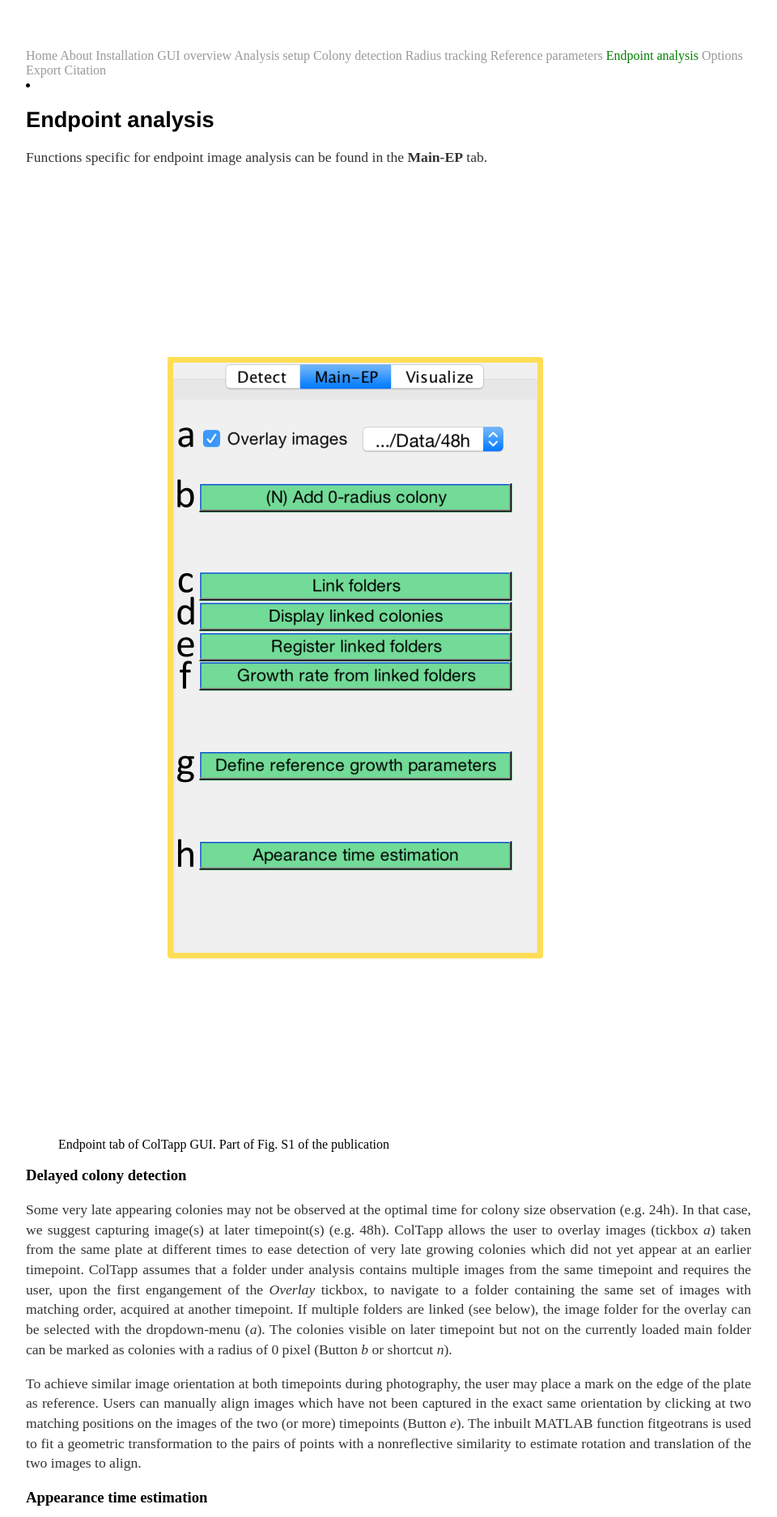
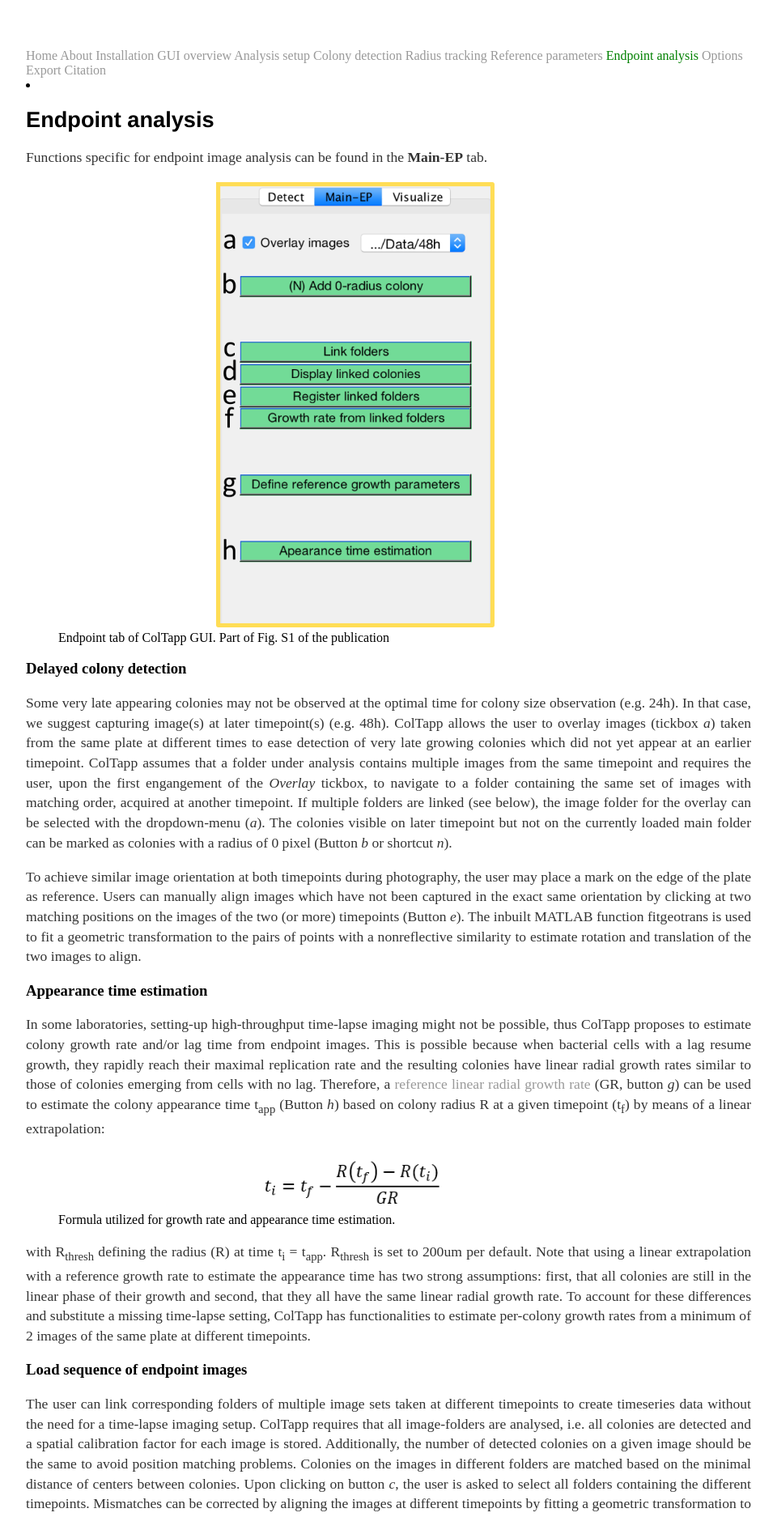
Before and after one commit to ColTapp/ColTapp.github.io, a Jekyll site: the page built from endpoint.md, in a window 1280 px wide. Shown: the top 1874 px of the page at 81% size, without its empty margins (160-1120 px from the left). Built offline with Jekyll 4.4.1, drawn with Linux system fonts in a browser that asks for light colours.

Commit message:
Update endpoint.md

```diff
--- a/endpoint.md
+++ b/endpoint.md
@@ -6,7 +6,7 @@
 
 Functions specific for endpoint image analysis can be found in the **Main-EP** tab.
 <figure>
-  <img src="{{site.url}}/assets/images/EP0.png" alt="Endpoint tab of GUI" width="20%"/>
+  <img src="{{site.url}}/assets/images/EP0.png" alt="Endpoint tab of GUI" height="550px"/>
   <figcaption>Endpoint tab of ColTapp GUI. Part of Fig. S1 of the publication </figcaption>
 </figure>
 
```
